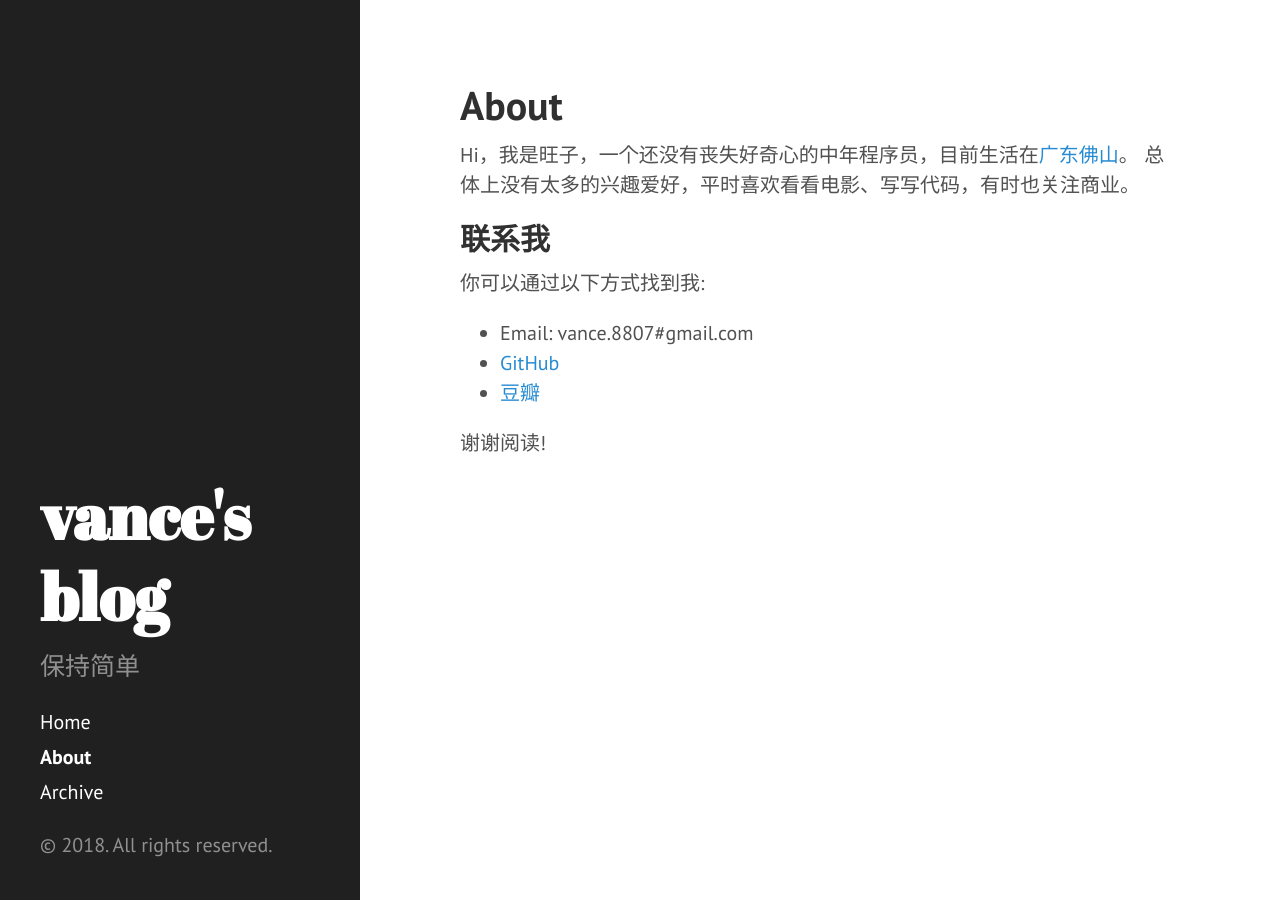
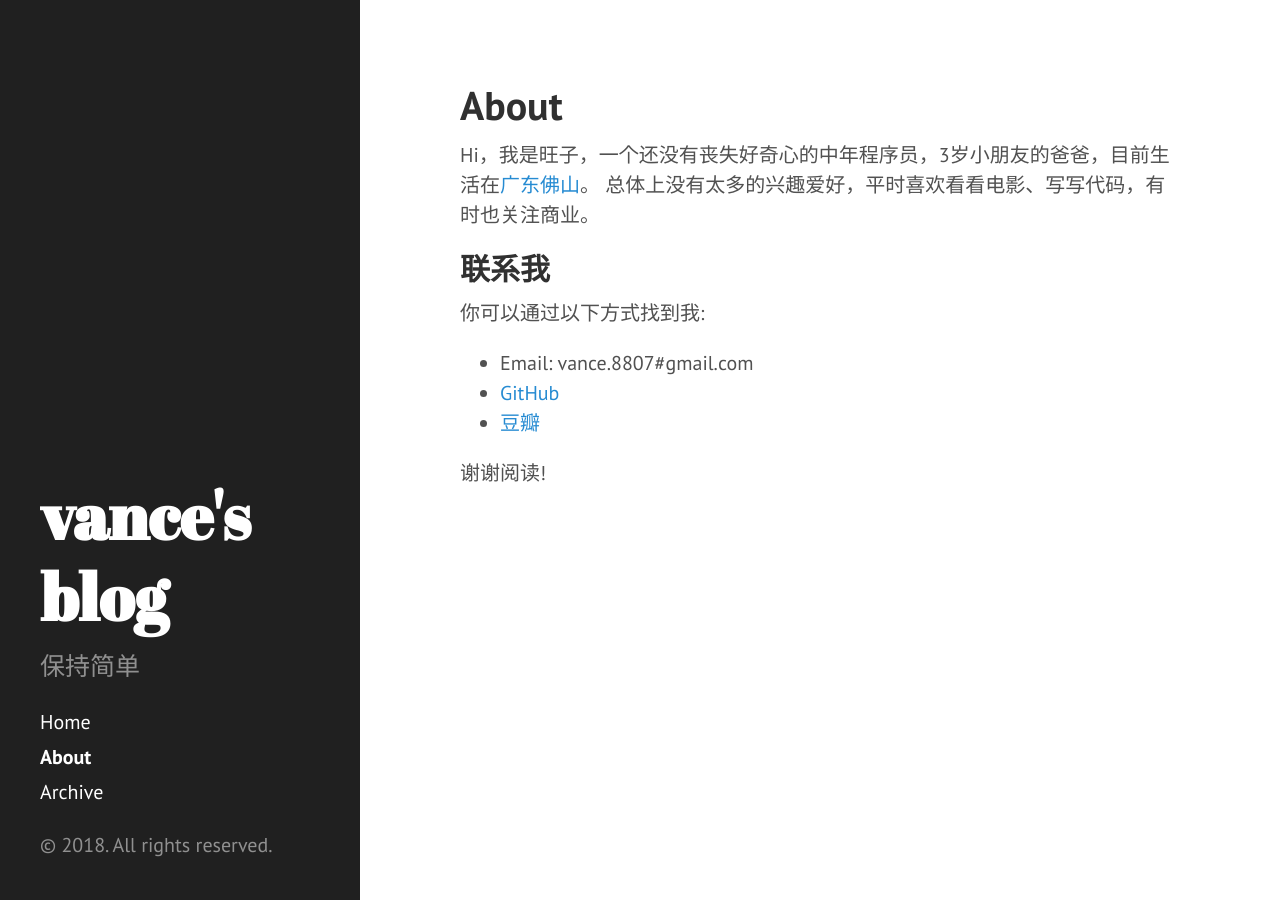
Before and after one commit to vancefantasy/vancefantasy.github.io, a Jekyll site: the page built from about.md, in a window 1280 px wide. Built offline with Jekyll 4.4.1, drawn with Linux system fonts in a browser that asks for light colours; Markdown is read by kramdown in place of the engine named in the settings.

Commit message:
update about

```diff
--- a/about.md
+++ b/about.md
@@ -3,7 +3,7 @@ layout: page
 title: About
 ---
 
-Hi，我是旺子，一个还没有丧失好奇心的中年程序员，目前生活在[广东佛山](https://goo.gl/maps/vT4ZegKTSND2)。
+Hi，我是旺子，一个还没有丧失好奇心的中年程序员，3岁小朋友的爸爸，目前生活在[广东佛山](https://goo.gl/maps/vT4ZegKTSND2)。
 总体上没有太多的兴趣爱好，平时喜欢看看电影、写写代码，有时也关注商业。
 
 ## 联系我
```
